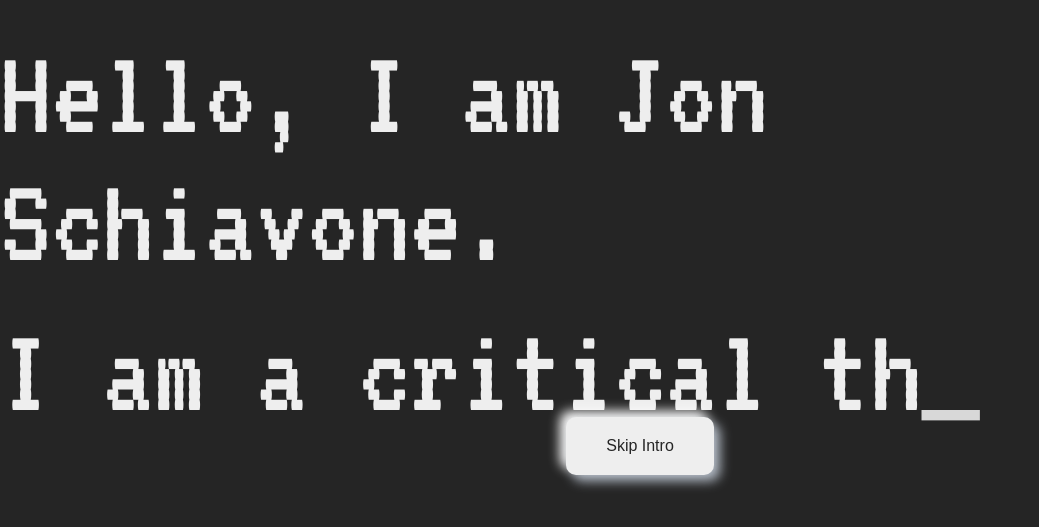
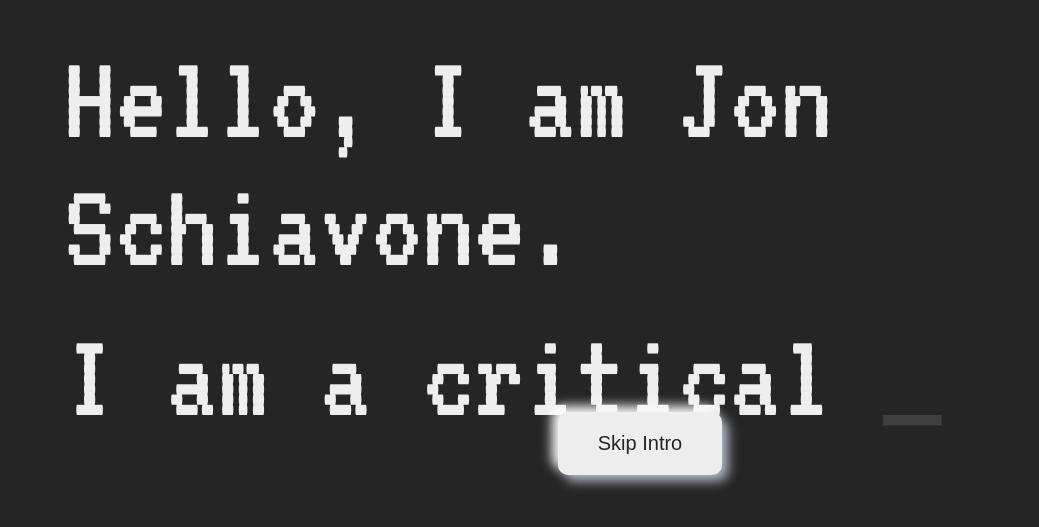
Before and after one commit to angrypirate33/portfolio, a React (Create React App) app: page / in a window 1280 px wide. Shown: the part 165-692 px from the top of the page, without its empty margins (0-1039 px from the left). Built offline with nearby package versions, Linux system fonts and the light colour scheme.

Commit message:
Sligthly tweaks speed of typing and font size of skip button.

```diff
--- a/src/components/IntroAnimation/IntroAnimation.css
+++ b/src/components/IntroAnimation/IntroAnimation.css
@@ -13,6 +13,8 @@
     display: flex;
     flex-direction: column;
     align-items: left;
+    width: 90vw;
+    height: 50vh;
 }
 
 @keyframes blink {
@@ -36,7 +38,7 @@
 .skip-btn {
     display: inline-block;
     position: fixed;
-    bottom: 10em;
+    bottom: 8em;
     padding: 20px 40px;
     color: rgb(37, 37, 37);
     background-color: rgb(238, 238, 238);
@@ -45,7 +47,7 @@
     cursor: pointer;
     box-shadow: 6px 6px 12px #B5BDC8, -6px -6px 12px #FFFFFF;
     transition: all 0.2s;
-    font-size: 1em;
+    font-size: 1.25em;
 }
 
 .skip-btn:active {
--- a/src/components/IntroAnimation/IntroAnimation.jsx
+++ b/src/components/IntroAnimation/IntroAnimation.jsx
@@ -75,7 +75,7 @@ export default function IntroAnimation({ onComplete }) {
             }
         }
 
-        const intervalDuration = typingState.direction === 1 ? 120 : 60
+        const intervalDuration = typingState.direction === 1 ? 100 : 40
 
         const typingInterval = setInterval(() => {
             const { currentLineIndex, currentCharIndex, changingPhraseIndex, direction } = typingState;
--- a/src/pages/App/App.js
+++ b/src/pages/App/App.js
@@ -14,7 +14,7 @@ export default function App() {
   useEffect(() => {
     const timer = setTimeout(() => {
       setShowIntro(false)
-    }, 21000)
+    }, 17000)
 
     return () => clearTimeout(timer)
   }, [])
```
